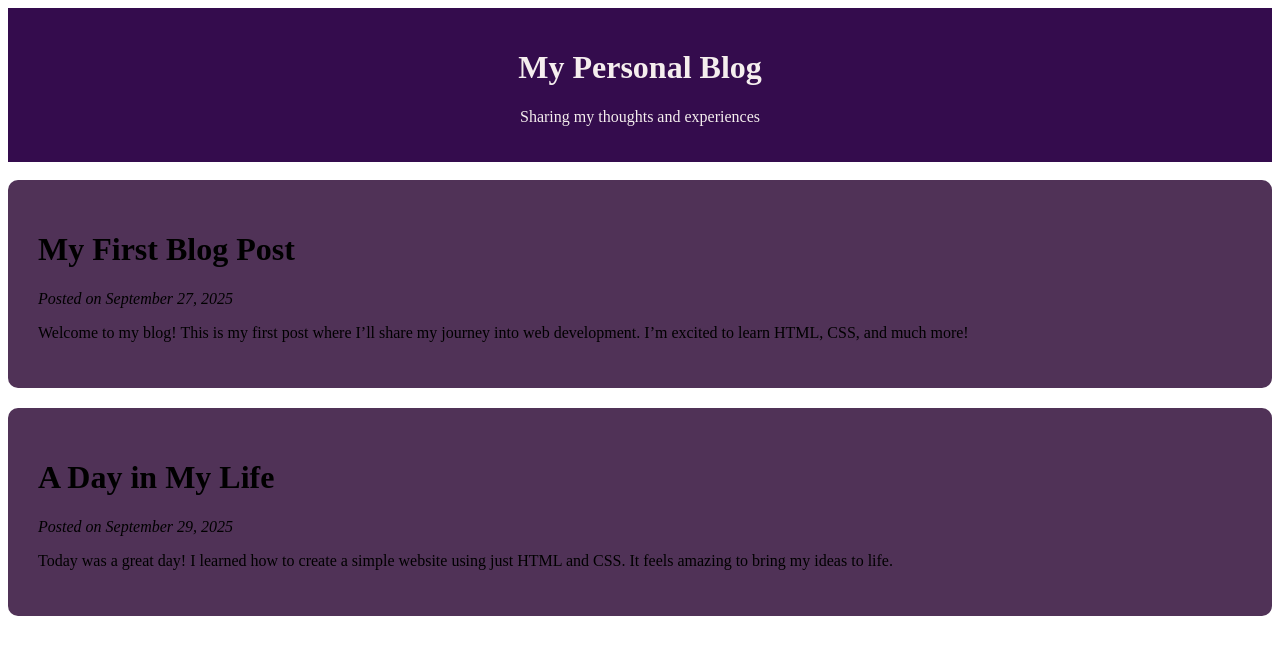
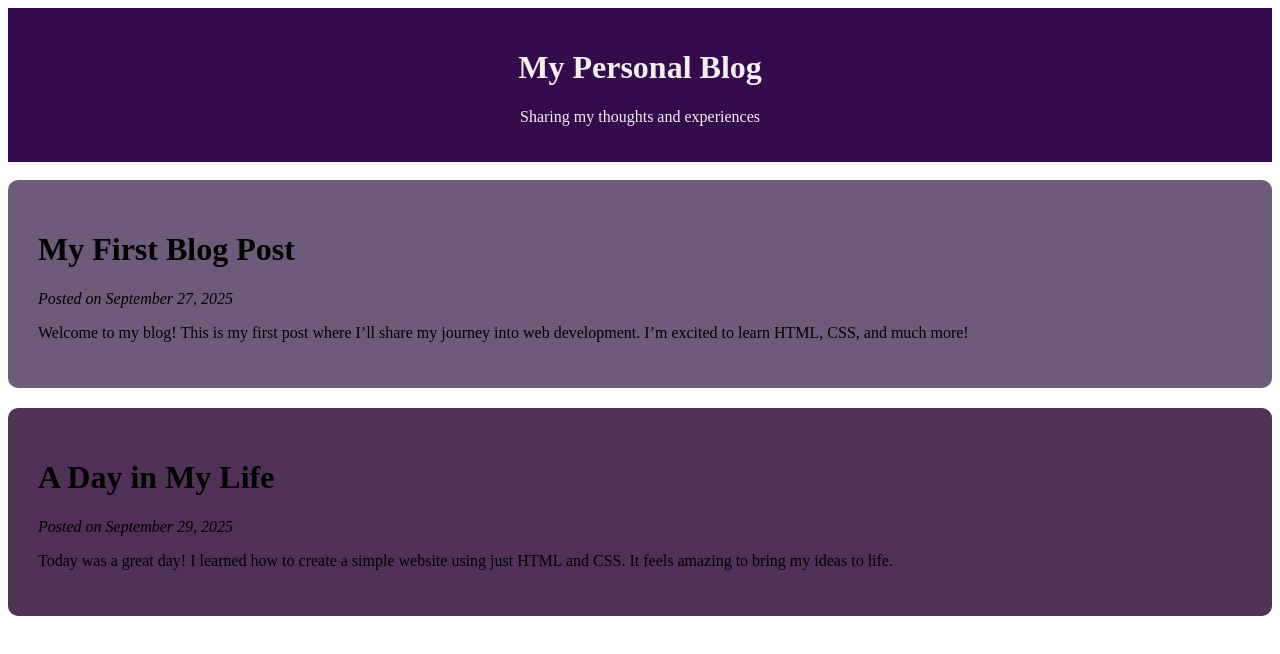
Before and after one commit to bugbunny07/mist-task1-website, a plain HTML site: page index.html in a window 1280 px wide. In both pictures the pointer is over the element 640 px from the left and 283 px from the top of the page. Drawn offline with Linux system fonts and the light colour scheme.

Commit message:
Update index.html

```diff
--- a/index.html
+++ b/index.html
@@ -16,6 +16,10 @@
       padding: 30px;
       margin-bottom: 20px;
       border-radius: 10px;
+    }
+
+    .post:hover {
+     background-color: #6e5b79;
     }
     </style>
 </head>
@@ -43,4 +47,5 @@
       <p>Today was a great day! I learned how to create a simple website using just HTML and CSS. It feels amazing to bring my ideas to life.</p>
     </div>
 </a>
+
 </body>
```
